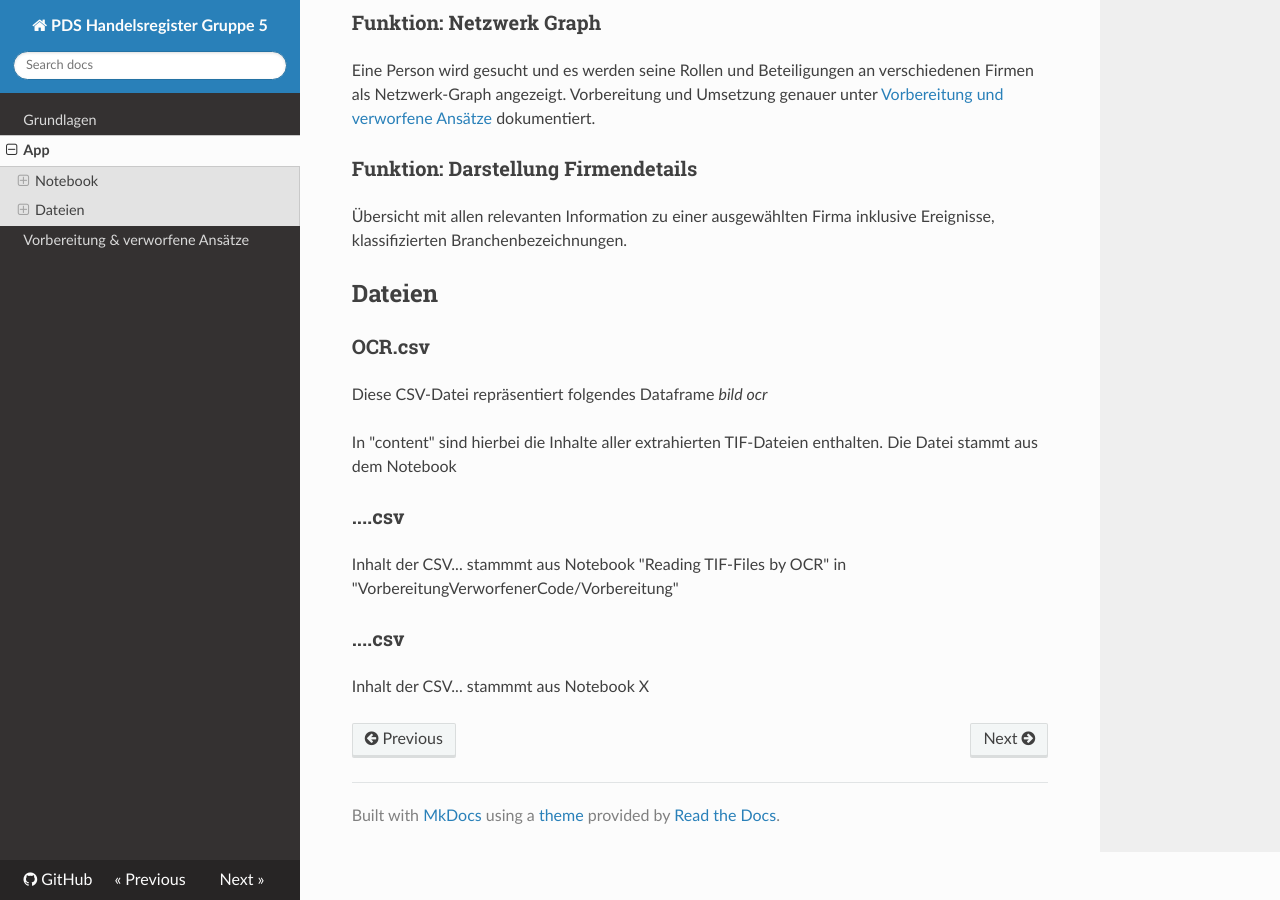
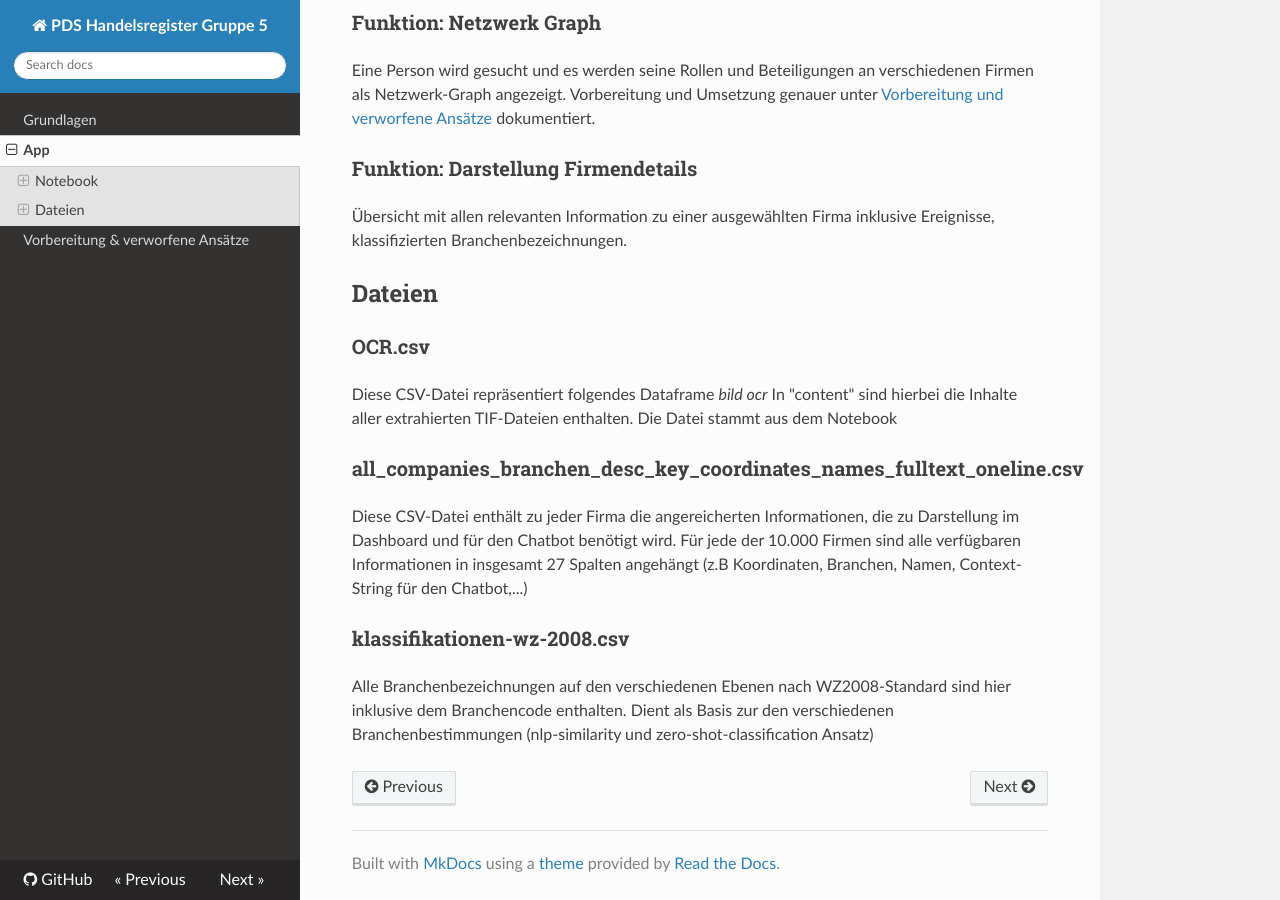
Before and after one commit to joschikahn/DokuPdsHandelsregisterGroup5, an MkDocs documentation site: the page built from docs/app.md, in a window 1280 px wide and 900 px high, scrolled down 1249 px. Built offline with MkDocs 1.6.1, drawn with Linux system fonts in a browser that asks for light colours; nearby versions of some CDN libraries.

```diff
--- a/docs/app.md
+++ b/docs/app.md
@@ -38,11 +38,10 @@ Eine Person wird gesucht und es werden seine Rollen und Beteiligungen an verschi
 
 ### OCR.csv
 Diese CSV-Datei repräsentiert folgendes Dataframe *bild ocr*
-
 In "content" sind hierbei die Inhalte aller extrahierten TIF-Dateien enthalten. Die Datei stammt aus dem Notebook
 
-### ....csv
-Inhalt der CSV... stammmt aus Notebook "Reading TIF-Files by OCR" in "VorbereitungVerworfenerCode/Vorbereitung"
+### all_companies_branchen_desc_key_coordinates_names_fulltext_oneline.csv
+Diese CSV-Datei enthält zu jeder Firma die angereicherten Informationen, die zu Darstellung im Dashboard und für den Chatbot benötigt wird. Für jede der 10.000 Firmen sind alle verfügbaren Informationen in insgesamt 27 Spalten angehängt (z.B Koordinaten, Branchen, Namen, Context-String für den Chatbot,...)
 
-### ....csv
-Inhalt der CSV... stammmt aus Notebook X
+### klassifikationen-wz-2008.csv
+Alle Branchenbezeichnungen auf den verschiedenen Ebenen nach WZ2008-Standard sind hier inklusive dem Branchencode enthalten. Dient als Basis zur den verschiedenen Branchenbestimmungen (nlp-similarity und zero-shot-classification Ansatz)
```
Also changed, not shown: docs/vorbereitung_verworfeneAnsätze.md (+10 -9 lines).
